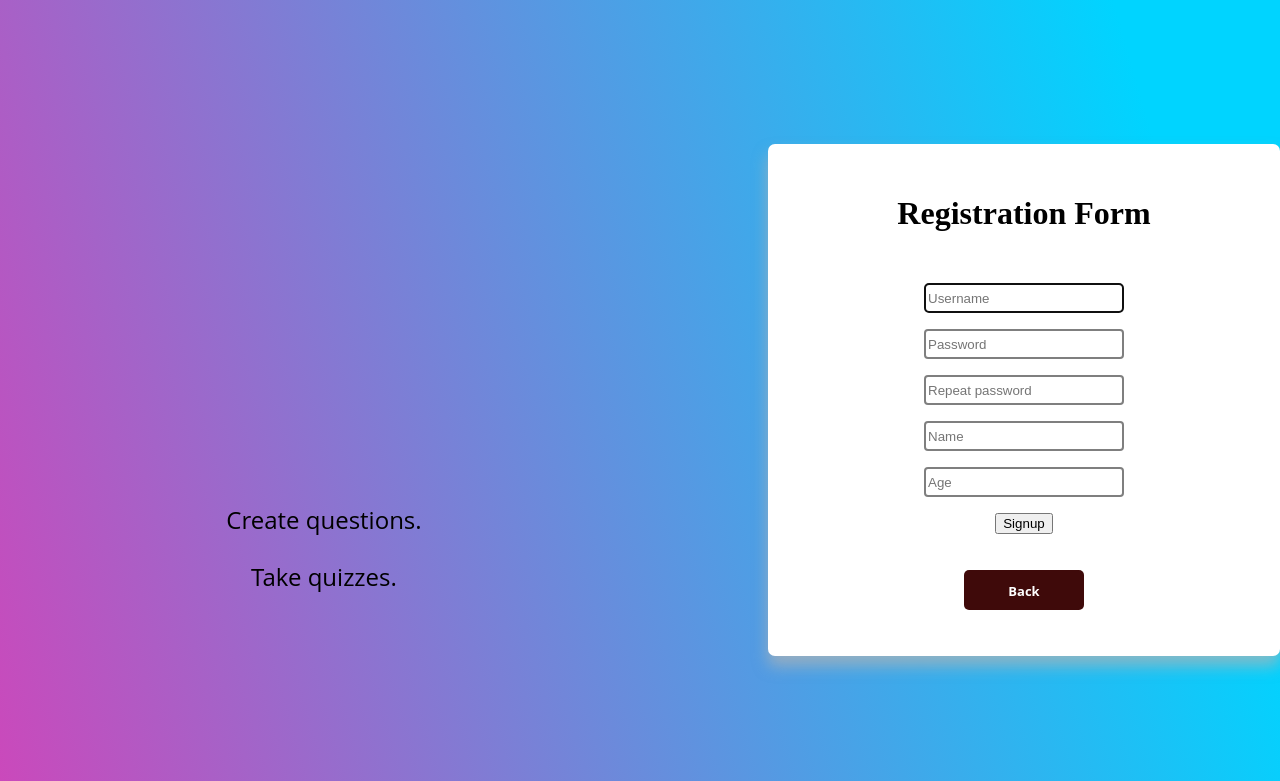
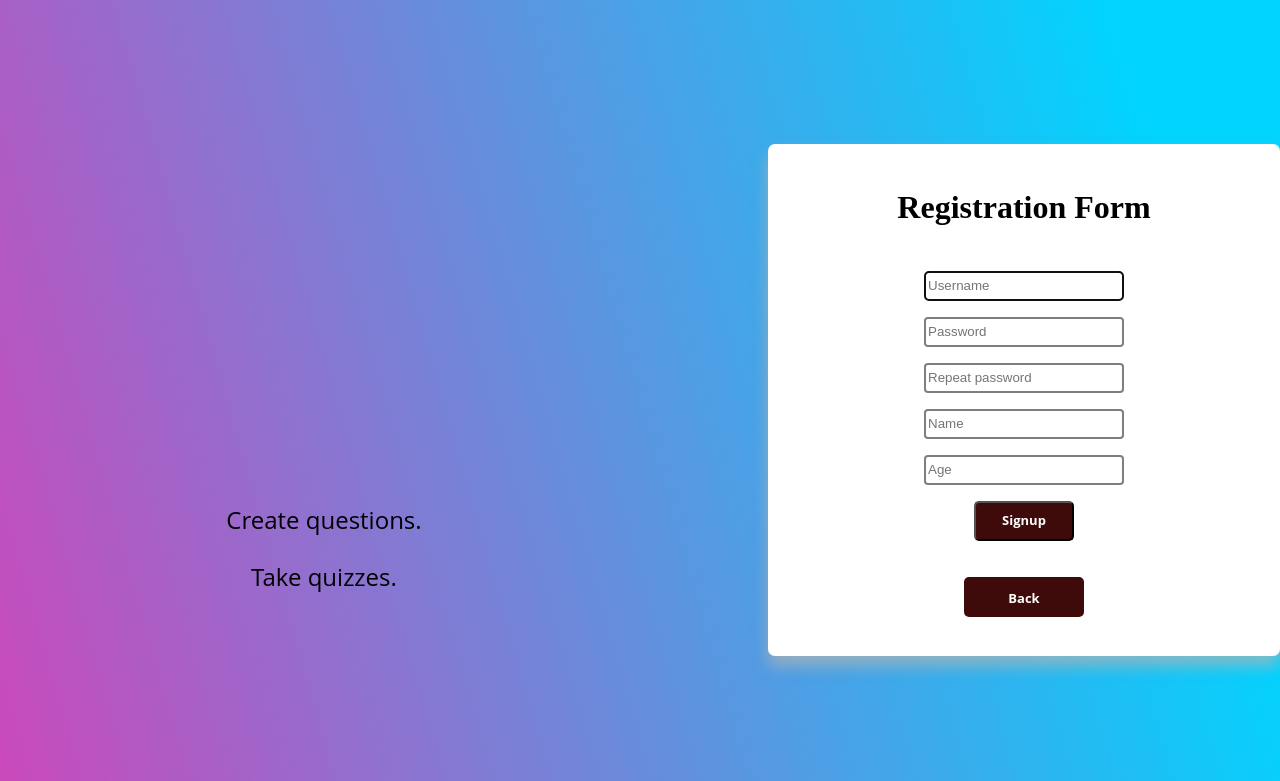
Before and after one commit to harsha3604/school-app, a Django app: page /student_signup/ in a window 1280 px wide. Shown: the top 781 px of the page. Run offline with Django 4.2, Linux system fonts and the light colour scheme; some web fonts are replaced.

Commit message:
button changes

```diff
--- a/static/css/style.css
+++ b/static/css/style.css
@@ -44,6 +44,24 @@
     height: 30px;
     border: 2px solid rgba(0, 0, 0, 0.5);
     border-radius: 4px;
+}
+
+.form input[type=submit] {
+    display: block;
+    width: 100px;
+    height: 40px;
+    background: #3f0a0a;
+    padding: 10px;
+    text-align: center;
+    border-radius: 5px;
+    color: white;
+    font-weight: bold;
+    line-height: 5px;
+    text-decoration: none;
+    font-size: small;
+    font-family: 'Open Sans', sans-serif;
+    margin: auto;
+    cursor: pointer;
 }
 
 
@@ -154,6 +172,24 @@
     border-radius: 4px;
 }
 
+.signup-box input[type=submit] {
+    display: block;
+    width: 100px;
+    height: 40px;
+    background: #3f0a0a;
+    padding: 10px;
+    text-align: center;
+    border-radius: 5px;
+    color: white;
+    font-weight: bold;
+    line-height: 5px;
+    text-decoration: none;
+    font-size: small;
+    font-family: 'Open Sans', sans-serif;
+    margin: auto;
+    cursor: pointer;
+}
+
 
 
 .signup-text h1 {
--- a/user/templates/user/login.html
+++ b/user/templates/user/login.html
@@ -7,7 +7,7 @@
     <form method="post">
         {% csrf_token%}
         {{form.as_p}}
-        <br>
+        <br><br>
         <input type="submit" value="Sign in" />
     </form>
     <p class="join-link">
--- a/user/templates/user/signup.html
+++ b/user/templates/user/signup.html
@@ -6,7 +6,7 @@
         {% csrf_token %}
         {{form.as_p}}
         <input type="Submit" name="submit" value="Signup">
-        <br><br><br>
+        <br><br>
         <a class="logout-button" href="{% url 'login' %}">Back</a>
     </form>
 </div>
```
Also changed, not shown: db.sqlite3.
